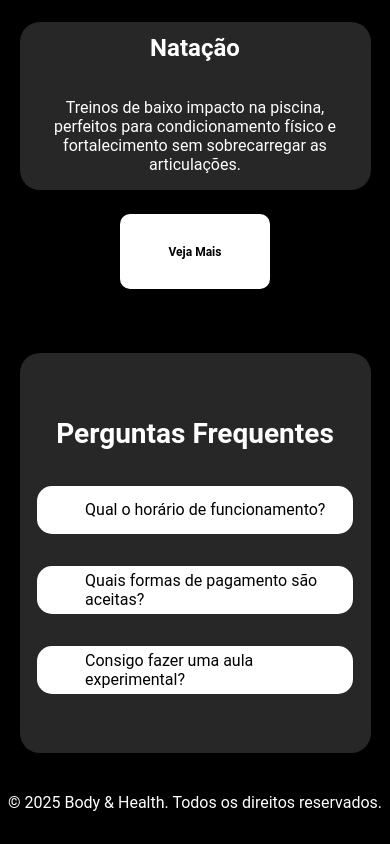
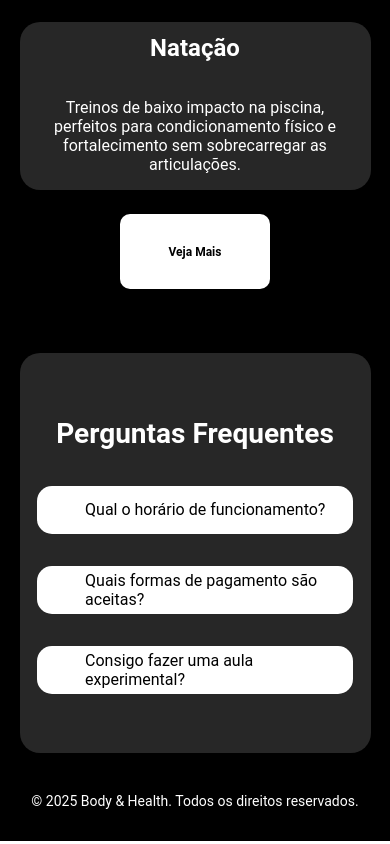
Before and after one commit to Vinirocha388/bodyhealthy-web, a Next.js app: page / in a window 390 px wide. Shown: the part 1512-2356 px from the top of the page. Built offline with nearby package versions, Linux system fonts and the light colour scheme.

Commit message:
refactor: footerCopyright responsiveDesign

```diff
--- a/src/app/components/Footer/footer.module.css
+++ b/src/app/components/Footer/footer.module.css
@@ -62,7 +62,7 @@
 
 .footerCopyright {
     color: #fff;
-    font-size: 20px;
+    font-size: 17px;
     display: flex;
     justify-content: center;
     align-items: center;
@@ -89,7 +89,7 @@
     }
 
     .footerCopyright {
-        font-size: 16px;
+        font-size: 14px;
         margin-top: 12px;
         padding-top: 7%;
         margin-bottom: 0;
```
